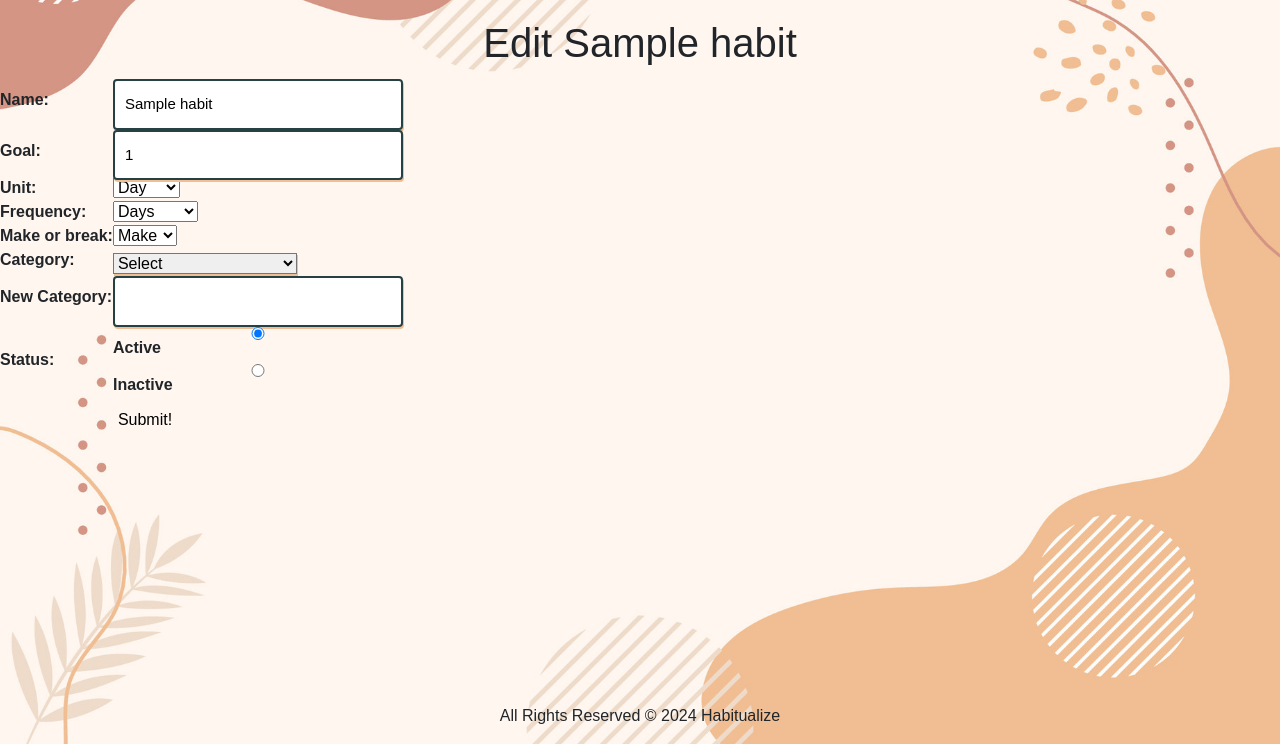
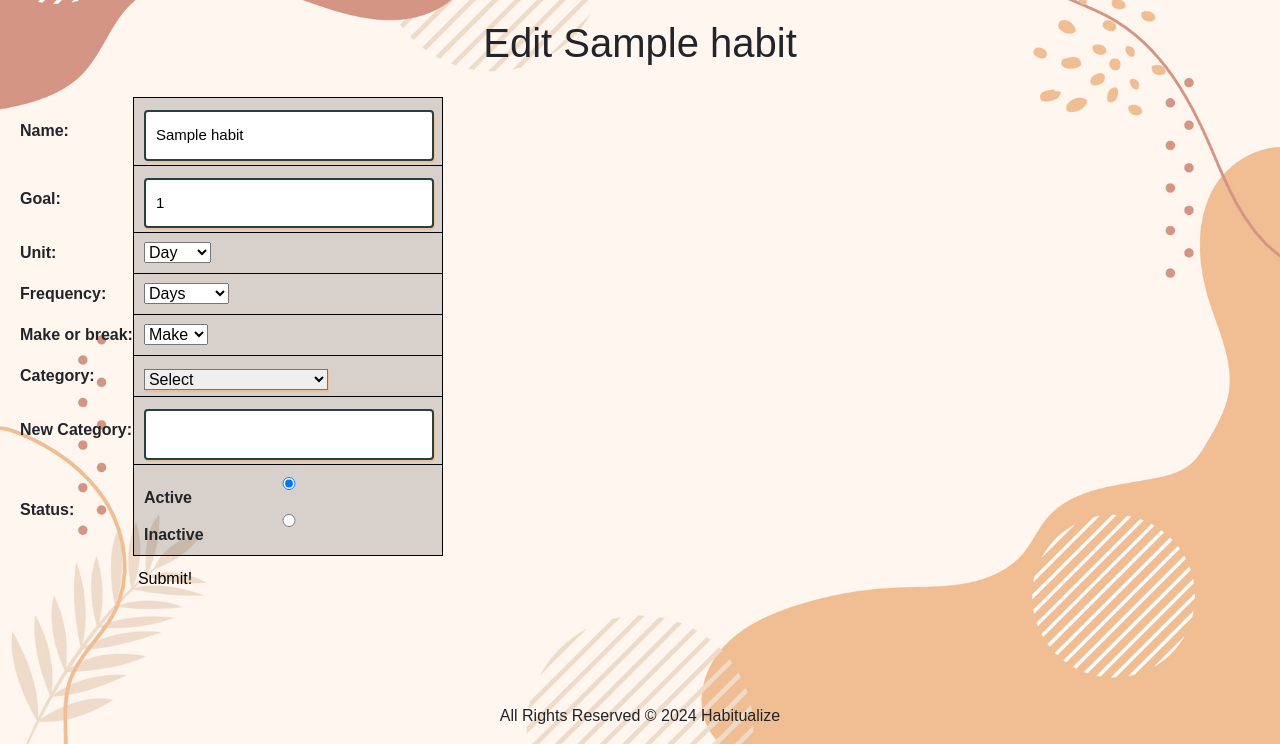
Before and after one commit to harmonica23/habitualize, a Django app: page /habits/1/update/ in a window 1280 px wide. Shown: the part 56-800 px from the top of the page. Run offline with Django 5.2, Linux system fonts and the light colour scheme; a user stored in the database is signed in; tables that the repository leaves empty hold one stand-in row (values such as "Sample post"); some libraries are stand-ins or nearby versions; some web fonts are replaced.

Commit message:
debug forms

```diff
--- a/habitualize/main_app/static/css/style.css
+++ b/habitualize/main_app/static/css/style.css
@@ -268,3 +268,15 @@ ul {
 .order-by a {
     color: rgb(174, 105, 116);
 }
+
+.habits-form {
+    margin-top: 30px;
+    margin-left: 20px;
+}
+
+.habits-form table td {
+    padding: 8px;
+    padding-left: 10px;
+    background-color: rgba(0, 0, 0, 0.152);
+    border: 1px solid black;
+}
--- a/habitualize/main_app/templates/base.html
+++ b/habitualize/main_app/templates/base.html
@@ -58,8 +58,6 @@
                 </div>
         </nav>
 
-
-
         {% block content %}
         {% endblock %}
 
--- a/habitualize/main_app/templates/habits/habit_update.html
+++ b/habitualize/main_app/templates/habits/habit_update.html
@@ -4,11 +4,12 @@
 
 <h1>Edit <span class="teal-text">{{ object.name }}</span></h1>
 
-  <form action="{% url 'habits_update' pk=object.pk %}" method="POST">
+<form action="{% url 'habits_update' pk=object.pk %}" method="POST" class="habits-form">
     {% csrf_token %}
     <table>
-      {{ form.as_table }}
+        {{ form.as_table }}
     </table>
     <input type="submit" value="Submit!" class="btn">
-  </form>
+</form>
+
 {% endblock %}
--- a/habitualize/main_app/views.py
+++ b/habitualize/main_app/views.py
@@ -45,7 +45,8 @@ def home(request):
         return render(request, 'home.html', {'quote': data['quoteText']})
     except requests.exceptions.RequestException as e:
         print(f"Error fetching quote: {e}")
-        return None
+        # Return an HttpResponse with an error message
+        return render(request, 'home.html', {'quote': 'Error fetching quote. Please try again later.'})
 
 
 
```
Also changed, not shown: habitualize/main_app/templates/main_app/habit_confirm_delete.html (+9 -9 lines), habitualize/main_app/templates/main_app/habit_form.html (+9 -9 lines), habitualize/main_app/templates/registration/login.html (+4 -3 lines), habitualize/main_app/templates/registration/signup.html (+4 -4 lines).
